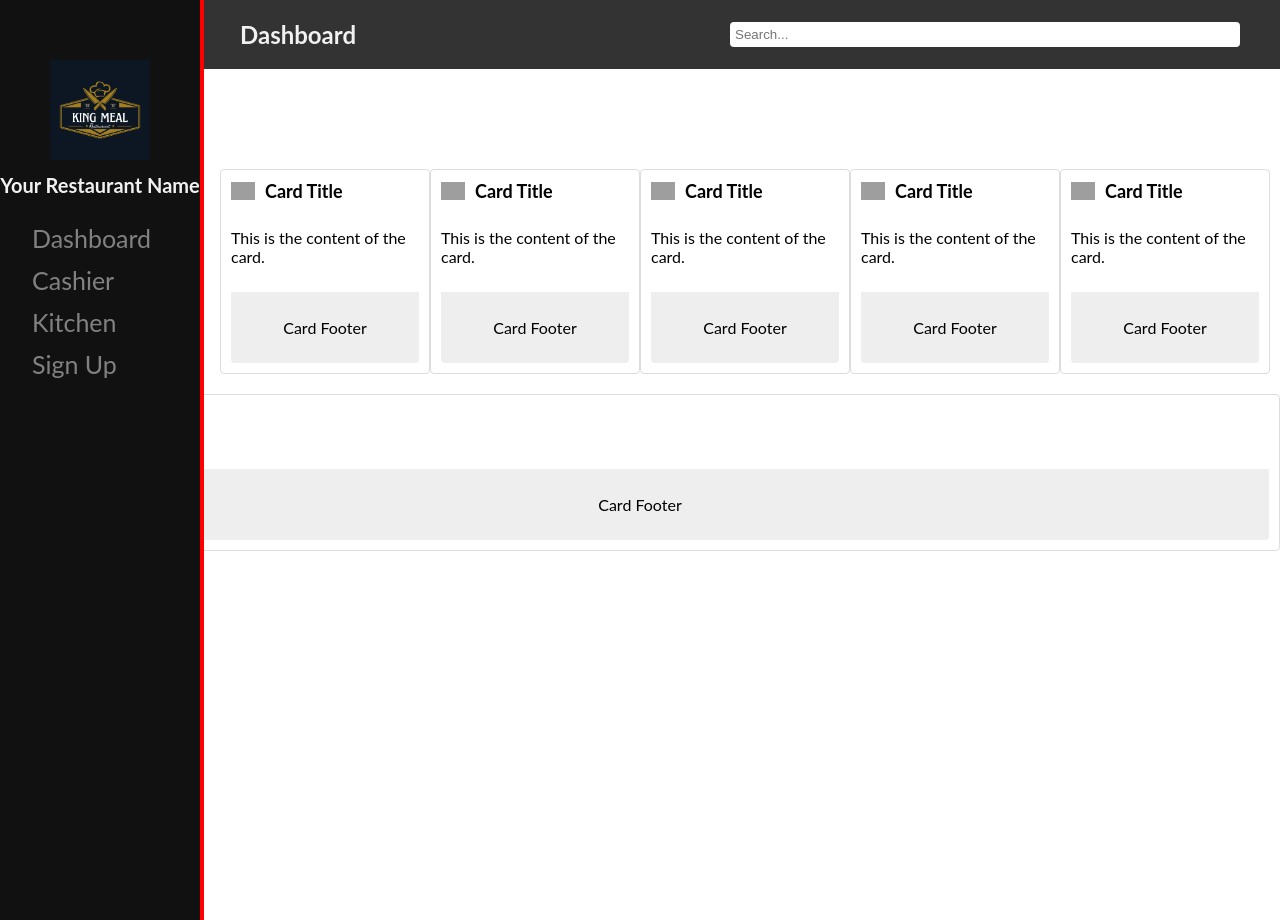
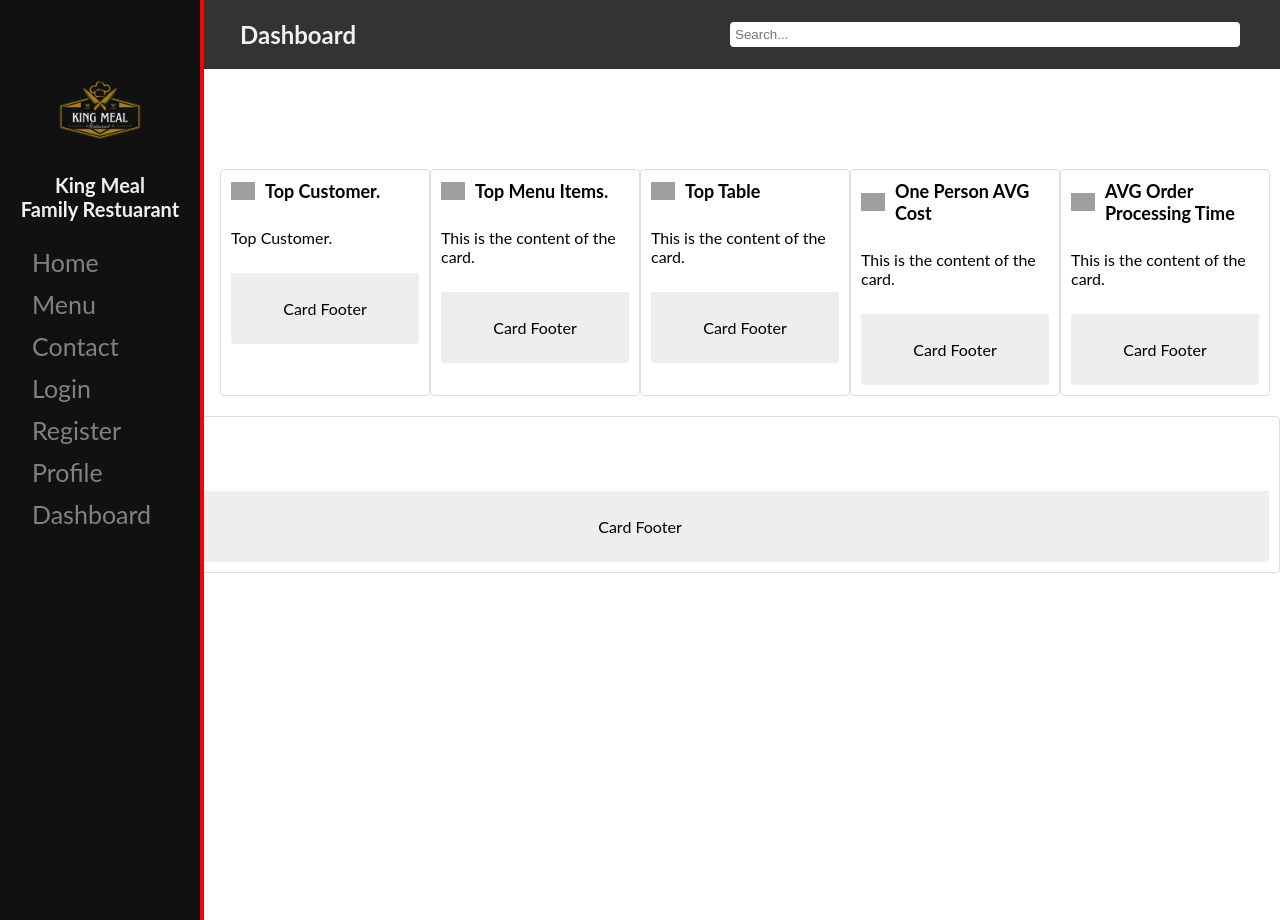
Before and after one commit to tha-rusha/Restaurant, a PHP site: page /pages/dashboard.php in a window 1280 px wide. Run offline with PHP 8.4, Linux system fonts and the light colour scheme; grey boxes are pictures that could not be loaded.

Commit message:
edit page

```diff
--- a/pages/dashboard.php
+++ b/pages/dashboard.php
@@ -3,6 +3,7 @@
 <head>
     <meta name="viewport" content="width=device-width, initial-scale=1">
     <link rel="stylesheet" type="text/css" href="../css/dashboard.css">
+    <script src="../js/dashboard.js"></script>
 </head>
 <body>
 
@@ -15,13 +16,16 @@
 
 <div class="sidenav">
     <div class="logo">
-        <img src="images/logod.png" alt="Your Logo">
-        <h1>Your Restaurant Name</h1>
+        <img src="../images/kingmeal.png" alt="Your Logo">
+        <h1>King Meal<br>Family Restuarant</h1>
     </div>
+    <a href="#">Home</a>
+    <a href="#">Menu</a>
+    <a href="#">Contact</a>
+    <a href="#">Login</a>
+    <a href="#">Register</a>
+    <a href="#">Profile</a>
     <a href="#">Dashboard</a>
-    <a href="#">Cashier</a>
-    <a href="#">Kitchen</a>
-    <a href="#">Sign Up</a>
 </div>
 
 <div class="main">
@@ -30,10 +34,10 @@
         <div class="card">
             <div class="card-header">
                 <img src="icon.png" alt="Card Icon">
-                <h2>Card Title</h2>
+                <h2>Top Customer.</h2>
             </div>
             <div class="card-content">
-                <p>This is the content of the card.</p>
+                <p>Top Customer.</p>
             </div>
             <div class="card-footer">
                 <p>Card Footer</p>
@@ -44,7 +48,7 @@
         <div class="card">
             <div class="card-header">
                 <img src="icon.png" alt="Card Icon">
-                <h2>Card Title</h2>
+                <h2>Top Menu Items.</h2>
             </div>
             <div class="card-content">
                 <p>This is the content of the card.</p>
@@ -58,7 +62,7 @@
         <div class="card">
             <div class="card-header">
                 <img src="icon.png" alt="Card Icon">
-                <h2>Card Title</h2>
+                <h2>Top Table</h2>
             </div>
             <div class="card-content">
                 <p>This is the content of the card.</p>
@@ -72,7 +76,7 @@
         <div class="card">
             <div class="card-header">
                 <img src="icon.png" alt="Card Icon">
-                <h2>Card Title</h2>
+                <h2>One Person AVG Cost</h2>
             </div>
             <div class= "card-content">
                 <p>This is the content of the card.</p>
@@ -86,7 +90,7 @@
         <div class="card">
             <div class="card-header">
                 <img src="icon.png" alt="Card Icon">
-                <h2>Card Title</h2>
+                <h2>AVG Order Processing Time</h2>
             </div>
             <div class="card-content">
                 <p>This is the content of the card.</p>
@@ -100,7 +104,7 @@
 
 <div class="card" id="database-card">
     <div class="card-header">
-        <img src="icon.png" alt="Card Icon">
+        <img src="110.png" alt="Card Icon">
         <h2>Database Tables</h2>
     </div>
     <div class="card-content">
```
